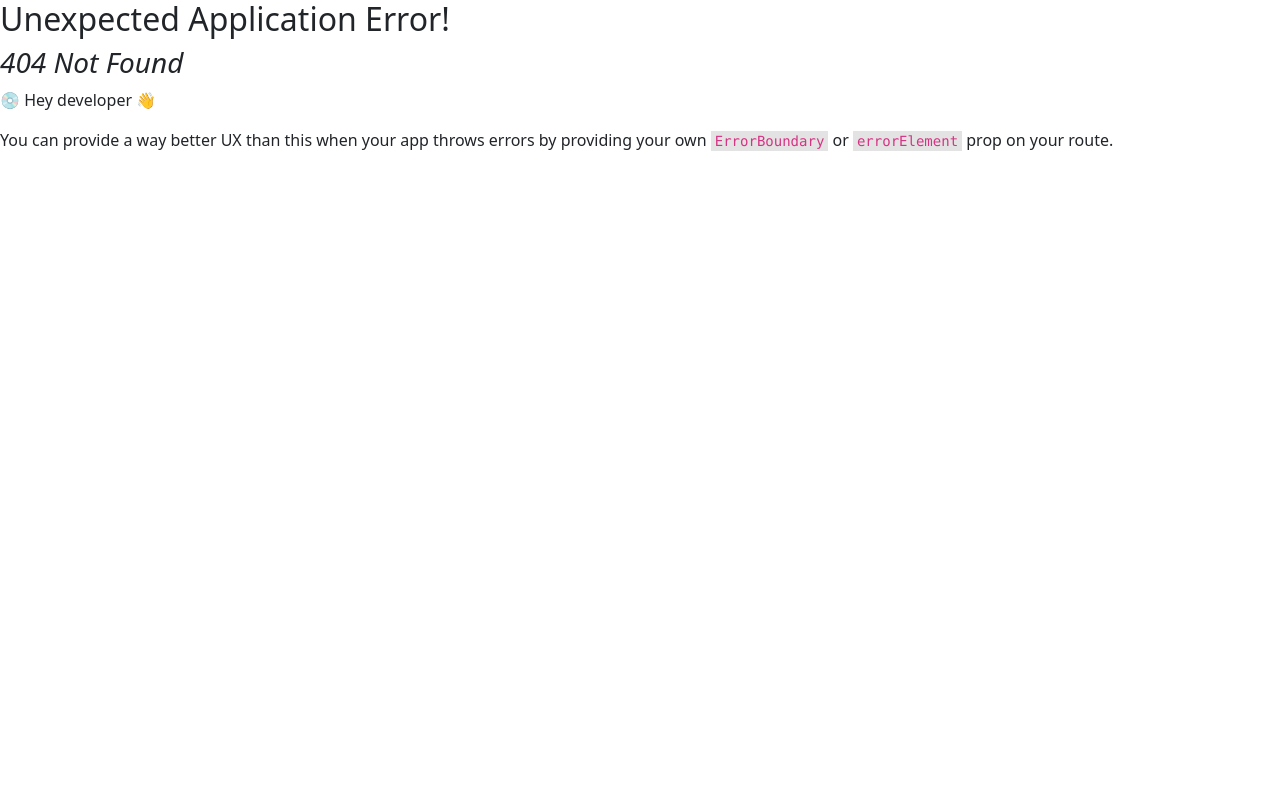
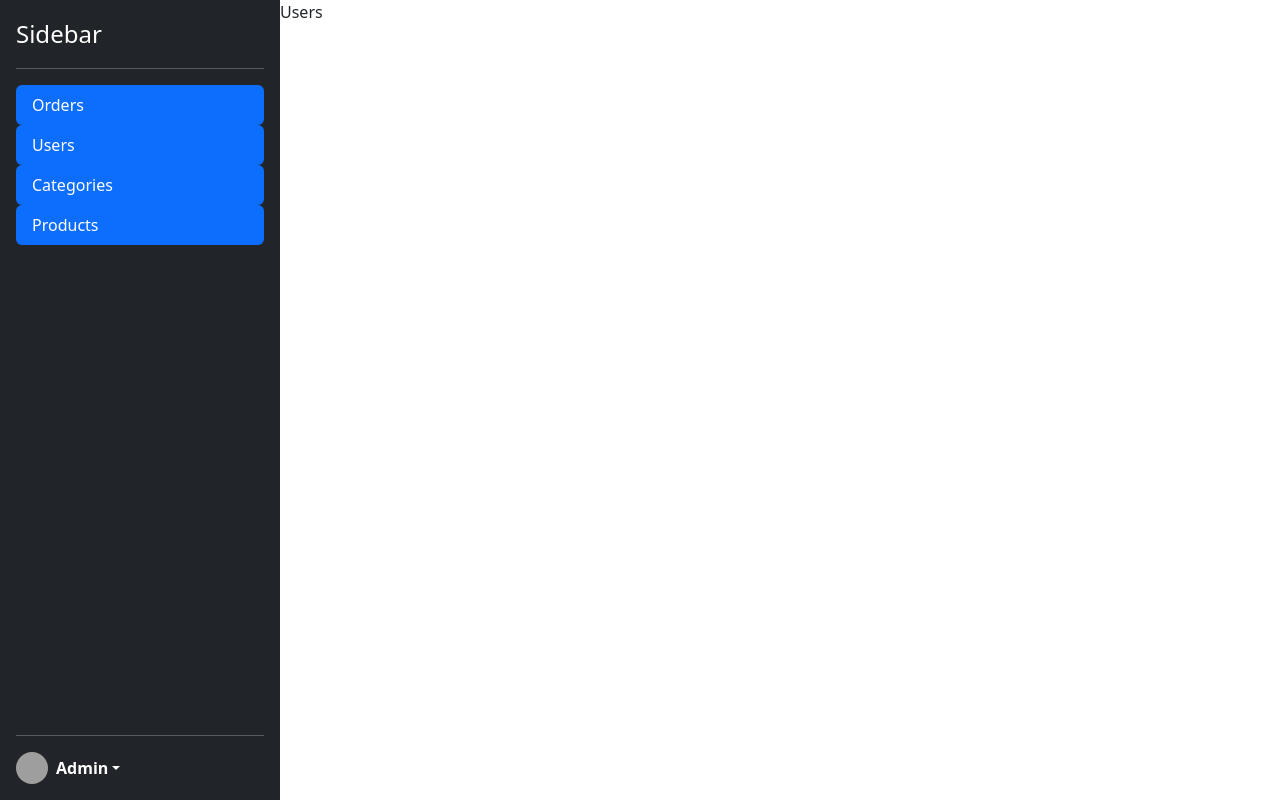
Before and after one commit to DEV-AK-Singh/Fashion-Fusion, a React (Create React App) app: page /admin/users in a window 1280 px wide. Before the commit this address had no page. Built offline with nearby package versions, Linux system fonts and the light colour scheme; grey boxes are pictures that could not be loaded.

Commit message:
added admin dashboard

```diff
--- /dev/null
+++ b/src/admin/Admin.jsx
@@ -0,0 +1,56 @@
+import React from 'react'
+import { Outlet,Link,NavLink } from 'react-router-dom'
+import './assets/Admin.css'
+
+export default function Admin() {
+
+  return (
+    <div>
+      <div className='d-flex'>
+      <div className="d-flex flex-column flex-shrink-0 p-3 text-white bg-dark" style={{ width: "280px", height: '100vh' }}>
+        <a href="/" className="d-flex align-items-center mb-3 mb-md-0 me-md-auto text-white text-decoration-none">
+          <span className="fs-4">Sidebar</span>
+        </a>
+        <hr />
+        <ul className="nav nav-pills flex-column mb-auto">
+          <li className="nav-item">
+            <NavLink to={"/admin/orders"} className={(isActive)=>{return (isActive)?"active nav-link text-white":"nav-link text-white"}} aria-current="page">
+              Orders
+            </NavLink>
+          </li>
+          <li>
+            <NavLink to={"/admin/users"} className={(isActive)=>{return (isActive)?"active nav-link text-white":"nav-link text-white"}}>
+              Users
+            </NavLink>
+          </li>
+          <li>
+            <NavLink to={"/admin/category"}  className={(isActive)=>{return (isActive)?"active nav-link text-white":"nav-link text-white"}}>
+              Categories
+            </NavLink>
+          </li>
+          <li>
+            <NavLink to={"/admin/products"}  className={(isActive)=>{return (isActive)?"active nav-link text-white":"nav-link text-white"}}>
+              Products
+            </NavLink>
+          </li>
+        </ul>
+        <hr />
+        <div className="dropdown">
+          <a href="#" className="d-flex align-items-center text-white text-decoration-none dropdown-toggle" id="dropdownUser1" data-bs-toggle="dropdown" aria-expanded="false">
+            <img src="https://github.com/mdo.png" alt="" width="32" height="32" className="rounded-circle me-2" />
+            <strong>Admin</strong>
+          </a>
+          <ul className="dropdown-menu dropdown-menu-dark text-small shadow" aria-labelledby="dropdownUser1">
+            {/* <li><a className="dropdown-item" href="#">New project...</a></li>
+            <li><a className="dropdown-item" href="#">Settings</a></li>
+            <li><a className="dropdown-item" href="#">Profile</a></li>
+            <li><hr className="dropdown-divider" /></li>
+            <li><a className="dropdown-item" href="#">Sign out</a></li> */}
+          </ul>
+        </div>
+      </div>
+      <Outlet />
+      </div>
+    </div>
+  )
+}
--- /dev/null
+++ b/src/admin/Forms/AdminCategory.jsx
@@ -0,0 +1,14 @@
+import React from 'react'
+
+// FORM
+
+// Category Name
+// Description
+// Image
+// Active/Inactive
+
+export default function AdminCategory() {
+  return (
+    <div>Category</div>
+  )
+}
--- /dev/null
+++ b/src/admin/Forms/AdminProducts.jsx
@@ -0,0 +1,21 @@
+import React from 'react'
+
+// FORM
+
+// Product Name
+// Category/Department
+// Description
+// Price
+// Discounted Price
+// Sale-OFF
+// Images
+// Stock Quantity
+// Brand/Manufacturer
+// Tags/Keywords
+// Shipping Information
+
+export default function AdminProducts() {
+  return (
+    <div>Products</div>
+  )
+}
--- /dev/null
+++ b/src/admin/Tables/AdminOrders.jsx
@@ -0,0 +1,16 @@
+import React from 'react'
+
+// Table
+
+// Order ID
+// Customer Name
+// Billing Address
+// Order Total
+// Order Status
+// Order Date and Time
+
+export default function AdminOrders() {
+  return (
+    <div>Orders</div>
+  )
+}
--- /dev/null
+++ b/src/admin/Tables/AdminUsers.jsx
@@ -0,0 +1,16 @@
+import React from 'react'
+
+// Table
+
+// Profile Picture (optional)
+// First Name
+// Phone Number
+// Email Address
+// City
+// Postal/ZIP Code
+
+export default function AdminUsers() {
+  return (
+    <div>Users</div>
+  )
+}
--- a/src/index.js
+++ b/src/index.js
@@ -21,6 +21,11 @@ import Cancellation from './pages/Cancellation';
 import TermsService from './pages/TermsService';
 import PrivacyPolicy from './pages/PrivacyPolicy';
 import Auth from './pages/Auth';
+import Admin from './admin/Admin';
+import AdminCategory from './admin/Forms/AdminCategory';
+import AdminProducts from './admin/Forms/AdminProducts';
+import AdminOrders from './admin/Tables/AdminOrders';
+import AdminUsers from './admin/Tables/AdminUsers';
 
 const router = createBrowserRouter([
   {
@@ -28,7 +33,7 @@ const router = createBrowserRouter([
     element:<App/>,
     children:[
       {
-        path:'/',
+        index:true,
         element:<HomePage/>
       },
       {
@@ -105,6 +110,28 @@ const router = createBrowserRouter([
       },
     ]
   },
+  {
+    path:'/admin',
+    element: <Admin/>,
+    children: [
+      {
+        path:'/admin/category',
+        element:<AdminCategory/>
+      },
+      {
+        path:'/admin/products',
+        element:<AdminProducts/>
+      },
+      {
+        path:'/admin/orders',
+        element:<AdminOrders/>
+      },
+      {
+        path:'/admin/users',
+        element:<AdminUsers/>
+      },
+    ]
+  }
 ]);
 
 const root = ReactDOM.createRoot(document.getElementById('root'));
```
Also changed, not shown: src/admin/Forms/OrderDetails.jsx (added, +31 -0 lines), src/admin/Forms/UserDetails.jsx (added, +30 -0 lines), src/admin/assets/Admin.css (added).
